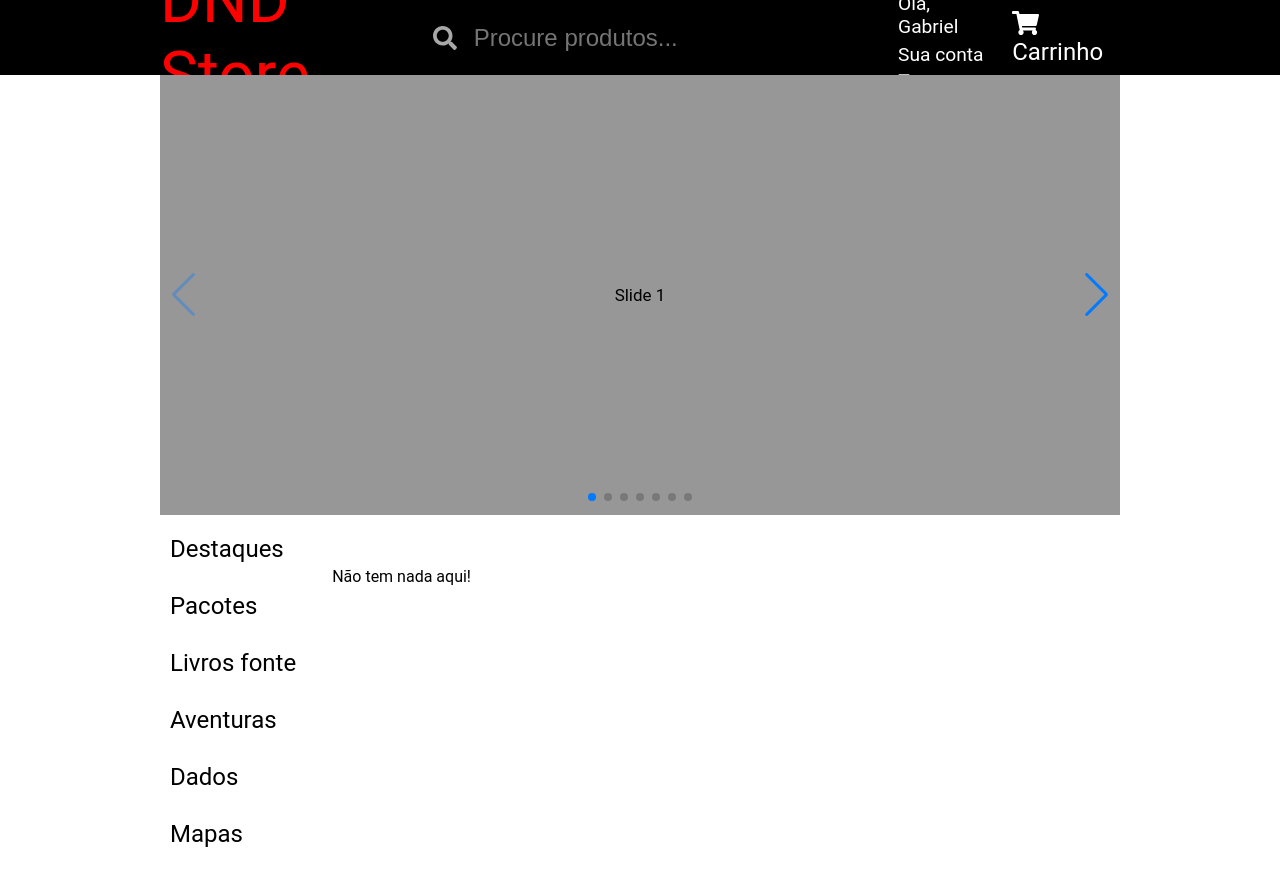
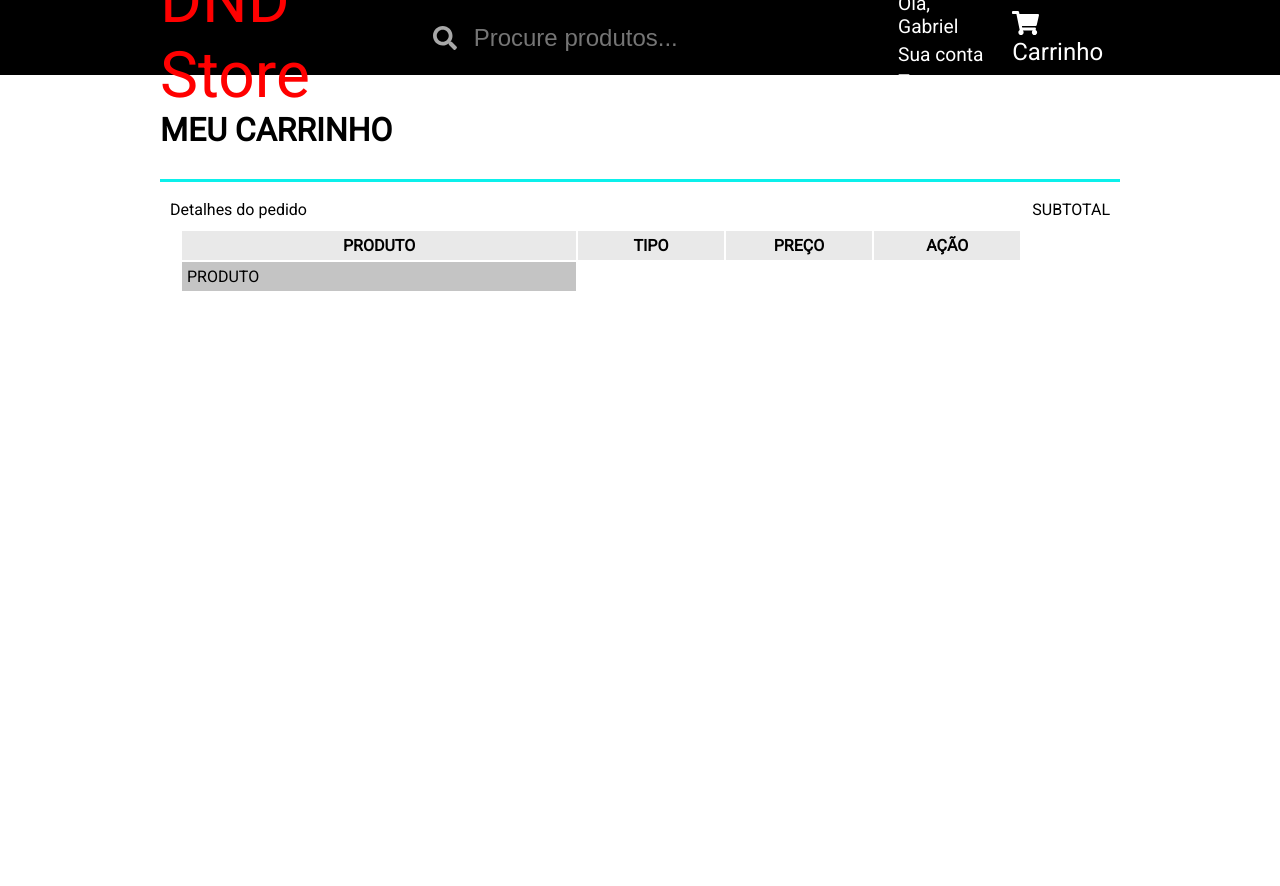
Before and after one commit to get-Friday/ecommerce-dnd, a React (Create React App) app in the folder frontend/: page /adventures in a window 1280 px wide. Shown: the top 886 px of the page. After the commit the page ends 800 px from the top, so only its background shows below. Built offline with nearby package versions, Linux system fonts and the light colour scheme.

Commit message:
purchase screen

```diff
--- a/frontend/src/App.jsx
+++ b/frontend/src/App.jsx
@@ -1,55 +1,16 @@
 import React from 'react'
-
-import { CardContainer, AsideWrapper, MenuP } from './Styles.jsx'
-
-import { Outlet, Link } from 'react-router-dom'
 
 import GlobalStyle from './globalStyles'
 import Header from './components/Header'
 import Main from './components/Main'
+import Purchase from './components/Purchase'
 
 const App = () => {
     return (
         <>
             <GlobalStyle />
             <Header />
-            <Main>
-                <AsideWrapper>
-                    <MenuP>
-                        <Link to='/featured'>
-                            Destaques
-                        </Link>
-                    </MenuP>
-                    <MenuP>
-                        <Link to='/blundes'>
-                            Pacotes
-                        </Link>
-                    </MenuP>
-                    <MenuP>
-                        <Link to='/sourcebooks'>
-                            Livros fonte
-                        </Link>
-                    </MenuP>
-                    <MenuP>
-                        <Link to='/adventures'>
-                            Aventuras
-                        </Link>
-                    </MenuP>
-                    <MenuP>
-                        <Link to='/dices'>
-                            Dados
-                        </Link>
-                    </MenuP>
-                    <MenuP>
-                        <Link to='/maps'>
-                            Mapas
-                        </Link>
-                    </MenuP>
-                </AsideWrapper>
-                <CardContainer>
-                    <Outlet />
-                </CardContainer>
-            </Main>
+            <Purchase />
         </>
     )
 }
--- a/frontend/src/Styles.jsx
+++ /dev/null
@@ -1,36 +0,0 @@
-import styled from 'styled-components'
-
-export const AsideWrapper = styled.aside`
-display: flex;
-flex-direction: column;
-justify-content: flex-start;
-
-padding: 10px;
-`
-
-export const CardContainer = styled.div`
-display: flex;
-flex-direction: column;
-align-items: flex-start;
-
-padding: 10px;
-
-width: 100%;
-`
-
-export const MenuP = styled.p`
-    margin: 0 0 29px 0;
-
-    font-size: 24px;
-
-    width: max-content;
-
-    a {
-        color: #000;
-        text-decoration: none;
-    }
-
-    &:hover {
-        font-weight: 700;
-    }
-`
--- a/frontend/src/components/Main/index.jsx
+++ b/frontend/src/components/Main/index.jsx
@@ -1,14 +1,50 @@
-import { MainContainer, MainWrapper, ContentWrapper } from "./styles"
+import { MainContainer, MainWrapper, ContentWrapper, CardContainer, AsideWrapper, MenuP  } from "./styles"
+
+import { Outlet, Link } from 'react-router-dom'
 
 import Carousel from "../Carousel"
 
-const Main = ({ children }) => {
+const Main = () => {
     return(
         <MainContainer>
             <MainWrapper>
                 <Carousel />
                 <ContentWrapper>
-                    {children}
+                    <AsideWrapper>
+                        <MenuP>
+                            <Link to='/featured'>
+                                Destaques
+                            </Link>
+                        </MenuP>
+                        <MenuP>
+                            <Link to='/blundes'>
+                                Pacotes
+                            </Link>
+                        </MenuP>
+                        <MenuP>
+                            <Link to='/sourcebooks'>
+                                Livros fonte
+                            </Link>
+                        </MenuP>
+                        <MenuP>
+                            <Link to='/adventures'>
+                                Aventuras
+                            </Link>
+                        </MenuP>
+                        <MenuP>
+                            <Link to='/dices'>
+                                Dados
+                            </Link>
+                        </MenuP>
+                        <MenuP>
+                            <Link to='/maps'>
+                                Mapas
+                            </Link>
+                        </MenuP>
+                    </AsideWrapper>
+                    <CardContainer>
+                        <Outlet />
+                    </CardContainer>
                 </ContentWrapper>
             </MainWrapper>
         </MainContainer>
--- a/frontend/src/components/Main/styles.jsx
+++ b/frontend/src/components/Main/styles.jsx
@@ -21,3 +21,38 @@ export const ContentWrapper = styled.div`
 
     padding: 10px 0px;
 `
+
+export const AsideWrapper = styled.aside`
+display: flex;
+flex-direction: column;
+justify-content: flex-start;
+
+padding: 10px;
+`
+
+export const CardContainer = styled.div`
+display: flex;
+flex-direction: column;
+align-items: flex-start;
+
+padding: 10px;
+
+width: 100%;
+`
+
+export const MenuP = styled.p`
+    margin: 0 0 29px 0;
+
+    font-size: 24px;
+
+    width: max-content;
+
+    a {
+        color: #000;
+        text-decoration: none;
+    }
+
+    &:hover {
+        font-weight: 700;
+    }
+`
--- /dev/null
+++ b/frontend/src/components/Purchase/index.jsx
@@ -0,0 +1,32 @@
+import { PurchaseContainer, PurchaseWrapper, Break, ContentWrapper, TableContainer, ProductsTable, TableRow, TableHeader, TableData, SubtotalContainer, Oversize} from './styles'
+const Purchase = () => {
+    return(
+        <PurchaseContainer>
+            <PurchaseWrapper>
+                <h1>MEU CARRINHO</h1>
+                <Break />
+                <ContentWrapper>
+                    <TableContainer>
+                        Detalhes do pedido
+                        <ProductsTable>
+                            <TableRow>
+                                <TableHeader theme={Oversize}>PRODUTO</TableHeader>
+                                <TableHeader>TIPO</TableHeader>
+                                <TableHeader>PREÇO</TableHeader>
+                                <TableHeader>AÇÃO</TableHeader>
+                            </TableRow>
+                            <TableRow>
+                                <TableData>PRODUTO</TableData>
+                            </TableRow>
+                        </ProductsTable>
+                    </TableContainer>
+                    <SubtotalContainer>
+                        SUBTOTAL
+                    </SubtotalContainer>
+                </ContentWrapper>
+            </PurchaseWrapper>
+        </PurchaseContainer>
+    )
+}
+
+export default Purchase
--- /dev/null
+++ b/frontend/src/components/Purchase/styles.jsx
@@ -0,0 +1,77 @@
+import styled from 'styled-components'
+
+export const PurchaseContainer = styled.div`
+    width: 100%;
+
+    display: flex;
+    align-items: center;
+    justify-content: center;
+`
+
+export const PurchaseWrapper = styled.div`
+    width: 75%;
+
+    padding-top: 15px;
+
+    display: flex;
+    flex-direction: column;
+`
+
+export const ContentWrapper = styled.div`
+    display: flex;
+
+    padding: 10px;
+`
+
+export const TableContainer = styled.div`
+    display: flex;
+    flex-direction: column;
+`
+
+export const SubtotalContainer = styled.div`
+    display: flex;
+    flex-direction: column;
+`
+
+export const Break = styled.hr`
+    background-color:#0CF0EB;;
+
+    border: none;
+
+    height: 3px;
+    width: 100%;
+`
+
+export const ProductsTable = styled.table`
+    border: none;
+
+    padding: 10px;
+`
+
+export const TableRow = styled.tr`
+    padding: 5px;
+`
+
+export const TableHeader = styled.th`
+    background-color: #E9E9E9;
+
+    padding: 5px;
+
+    width: ${props => props.theme.size};
+`
+
+export const TableData = styled.td`
+    background-color: #C4C4C4;
+
+    padding: 5px;
+`
+
+TableHeader.defaultProps = {
+    theme: {
+        size: '142px'
+    }
+}
+
+export const Oversize = {
+    size: '404px'
+}
--- a/frontend/src/index.js
+++ b/frontend/src/index.js
@@ -9,6 +9,7 @@ import {
 import App from './App';
 import Featured from './routes/featured'
 import SourceBooks from './routes/sourcebooks'
+import Adventures from './routes/adventures';
 
 ReactDOM.render(
   <Router>
@@ -16,6 +17,7 @@ ReactDOM.render(
       <Route path='/' element={<App />}>
         <Route path='featured' element={<Featured />} />
         <Route path='sourcebooks' element={<SourceBooks />} />
+        <Route path='adventures' element={<Adventures />} />
         <Route
           path="*"
           element={
--- /dev/null
+++ b/frontend/src/routes/adventures.jsx
@@ -0,0 +1,24 @@
+import { useEffect, useState } from 'react'
+
+import api from '../services/Api'
+
+import Card from '../components/Card'
+
+const Adventures = () => {
+
+    const [product, setProduct] = useState([])
+
+    useEffect(() => {
+        api
+        .get('/productsList/')
+        .then((res) => setProduct(res.data))
+    }, [])
+
+    const filter = product.filter(element => element.id_category === 2)
+
+    return filter.map( el => (
+        <Card productId={el.id} />
+    ))
+}
+
+export default Adventures
```
